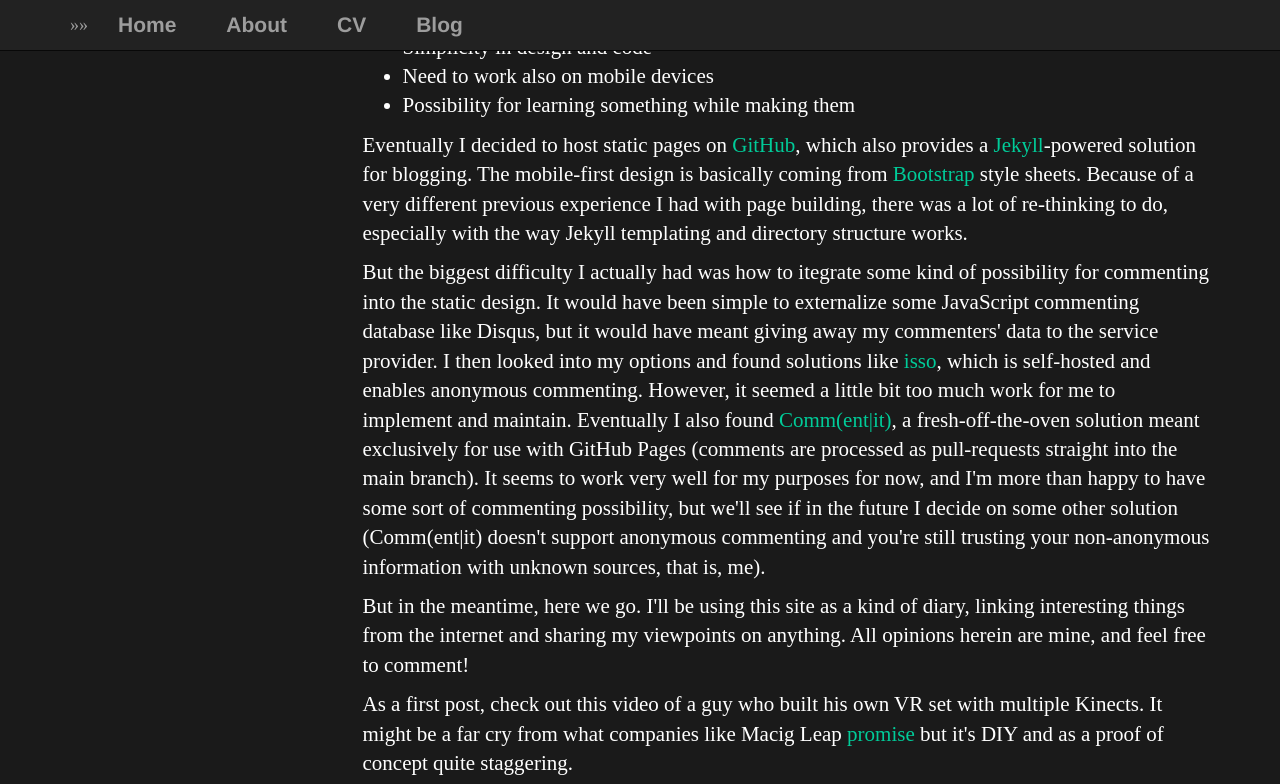
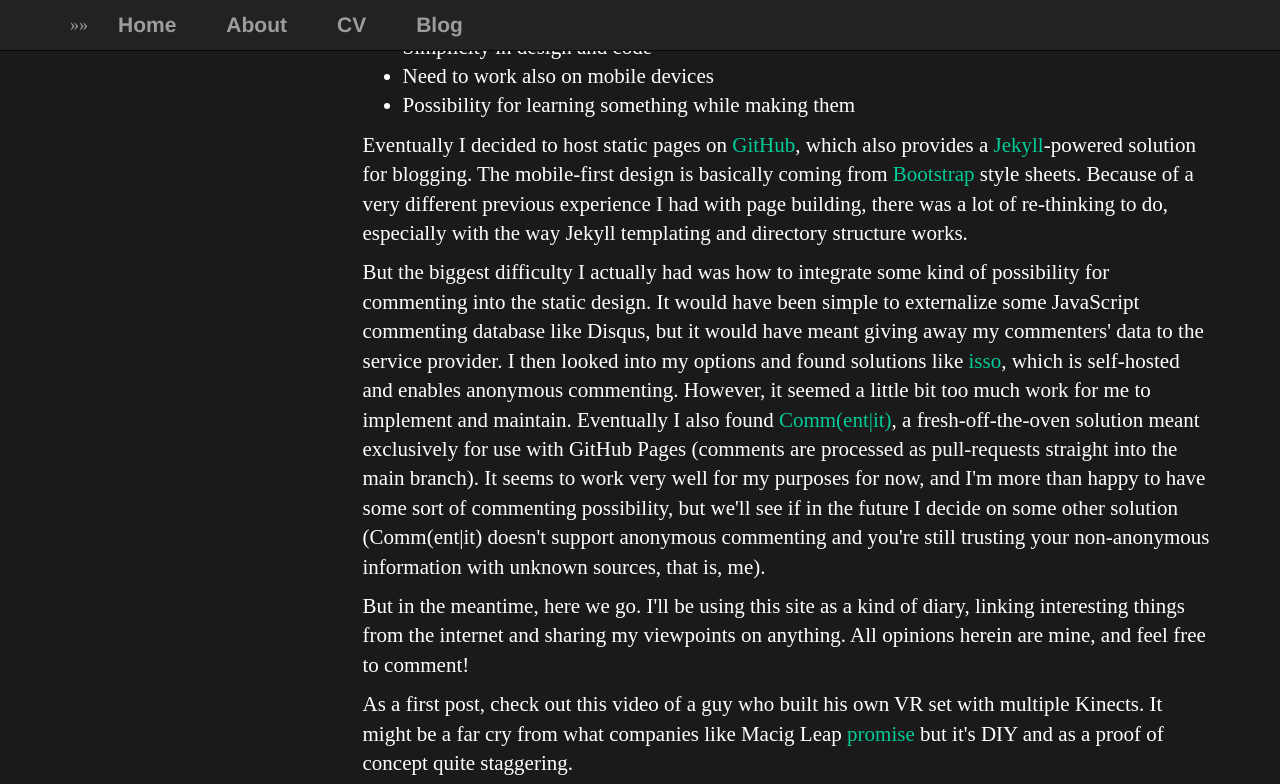
Before and after one commit to plantecophys/plantecophys, a Jekyll site: the page built from _posts/2016-04-30-site-launched.md, in a window 1280 px wide and 900 px high, scrolled down 369 px, cut to the strip 0-784 px from the top of the window. Built offline with Jekyll 4.4.1, drawn with Linux system fonts in a browser that asks for light colours.

Commit message:
Update 2016-04-30-site-launched.md

```diff
--- a/_posts/2016-04-30-site-launched.md
+++ b/_posts/2016-04-30-site-launched.md
@@ -15,7 +15,7 @@
 
 <p>Eventually I decided to host static pages on <a href="https://github.com/AnttiTenkanen/anttitenkanen.github.io">GitHub</a>, which also provides a <a href="https://jekyllrb.com/">Jekyll</a>-powered solution for blogging. The mobile-first design is basically coming from <a href="https://getbootstrap.com/">Bootstrap</a> style sheets. Because of a very different previous experience I had with page building, there was a lot of re-thinking to do, especially with the way Jekyll templating and directory structure works.</p>
 
-<p>But the biggest difficulty I actually had was how to itegrate some kind of possibility for commenting into the static design. It would have been simple to externalize some JavaScript commenting database like Disqus, but it would have meant giving away my commenters' data to the service provider. I then looked into my options and found solutions like <a href ="https://posativ.org/isso/">isso</a>, which is self-hosted and enables anonymous commenting. However, it seemed a little bit too much work for me to implement and maintain. Eventually I also found <a href="https://commentit.io/">Comm(ent|it)</a>, a fresh-off-the-oven solution meant exclusively for use with GitHub Pages (comments are processed as pull-requests straight into the main branch). It seems to work very well for my purposes for now, and I'm more than happy to have some sort of commenting possibility, but we'll see if in the future I decide on some other solution (Comm(ent|it) doesn't support anonymous commenting and you're still trusting your non-anonymous information with unknown sources, that is, me).</p>
+<p>But the biggest difficulty I actually had was how to integrate some kind of possibility for commenting into the static design. It would have been simple to externalize some JavaScript commenting database like Disqus, but it would have meant giving away my commenters' data to the service provider. I then looked into my options and found solutions like <a href ="https://posativ.org/isso/">isso</a>, which is self-hosted and enables anonymous commenting. However, it seemed a little bit too much work for me to implement and maintain. Eventually I also found <a href="https://commentit.io/">Comm(ent|it)</a>, a fresh-off-the-oven solution meant exclusively for use with GitHub Pages (comments are processed as pull-requests straight into the main branch). It seems to work very well for my purposes for now, and I'm more than happy to have some sort of commenting possibility, but we'll see if in the future I decide on some other solution (Comm(ent|it) doesn't support anonymous commenting and you're still trusting your non-anonymous information with unknown sources, that is, me).</p>
 
 <p>But in the meantime, here we go. I'll be using this site as a kind of diary, linking interesting things from the internet and sharing my viewpoints on anything. All opinions herein are mine, and feel free to comment!</p>
 
```
